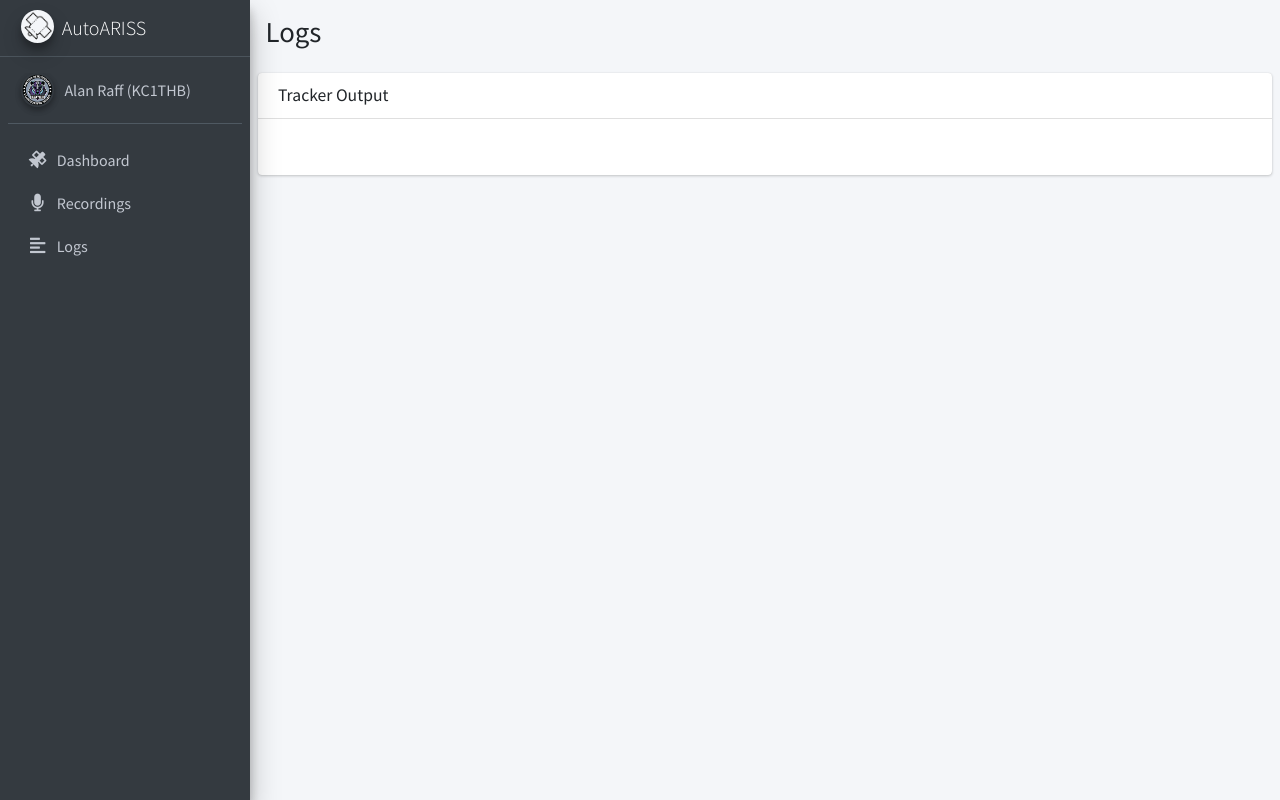
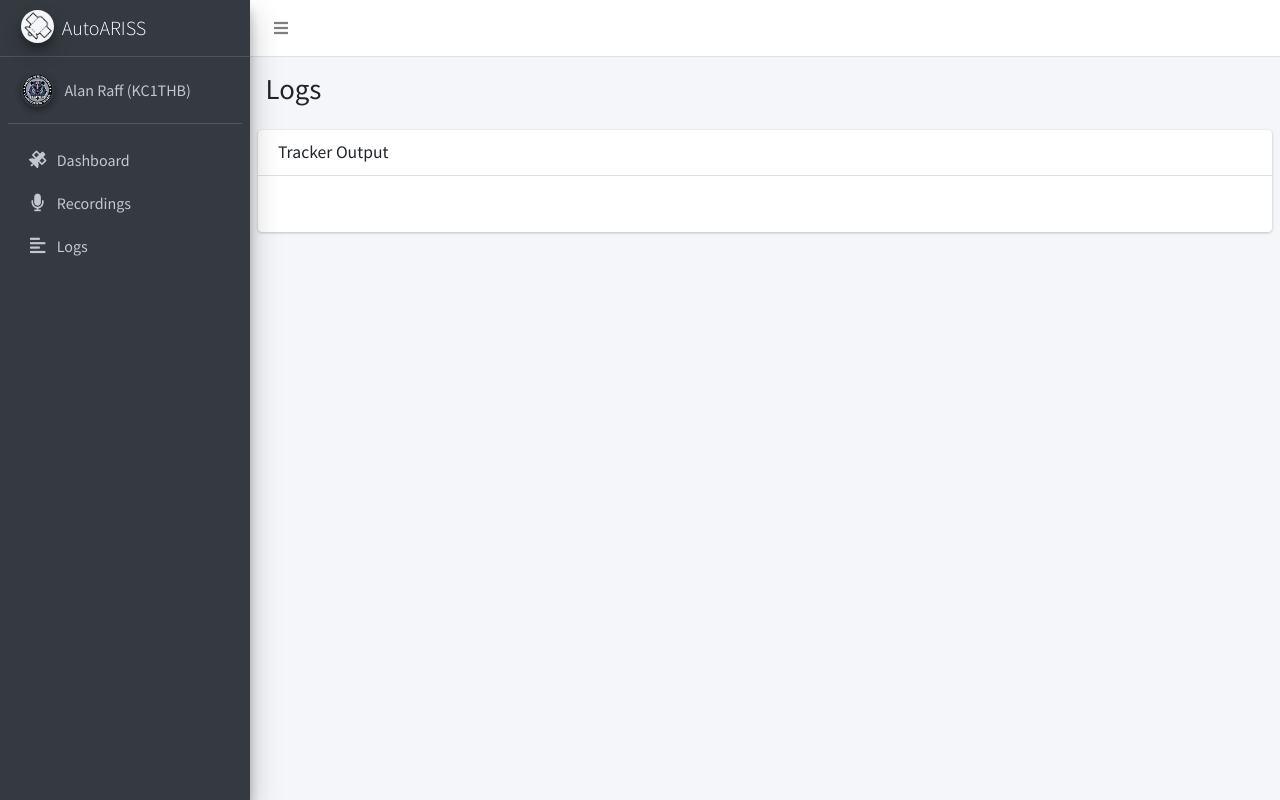
Before and after one commit to Un1xG0d/StarStream, a Flask app: page /logs in a window 1280 px wide. Run offline with Flask 3, Linux system fonts and the light colour scheme; parts of the project's set-up code (start-up, migrations or seed data) failed here and were passed over; some libraries are stand-ins or nearby versions.

Commit message:
add button to collapse navbar

```diff
--- a/templates/logs.html
+++ b/templates/logs.html
@@ -21,6 +21,14 @@
   <div class="preloader flex-column justify-content-center align-items-center">
     <img class="animation__shake" src="{{ url_for('static', filename='dist/img/favicon.png') }}" alt="AutoARISS Logo" height="60" width="60">
   </div>
+
+  <nav class="main-header navbar navbar-expand navbar-white navbar-light">
+    <ul class="navbar-nav">
+      <li class="nav-item">
+        <a class="nav-link" data-widget="pushmenu" href="#" role="button"><i class="fas fa-bars"></i></a>
+      </li>
+    </ul>
+  </nav>
 
   <aside class="main-sidebar sidebar-dark-primary elevation-4">
     <a href="/" class="brand-link">
```
Also changed, not shown: templates/index.html (+8 -0 lines), templates/recordings.html (+8 -0 lines).
